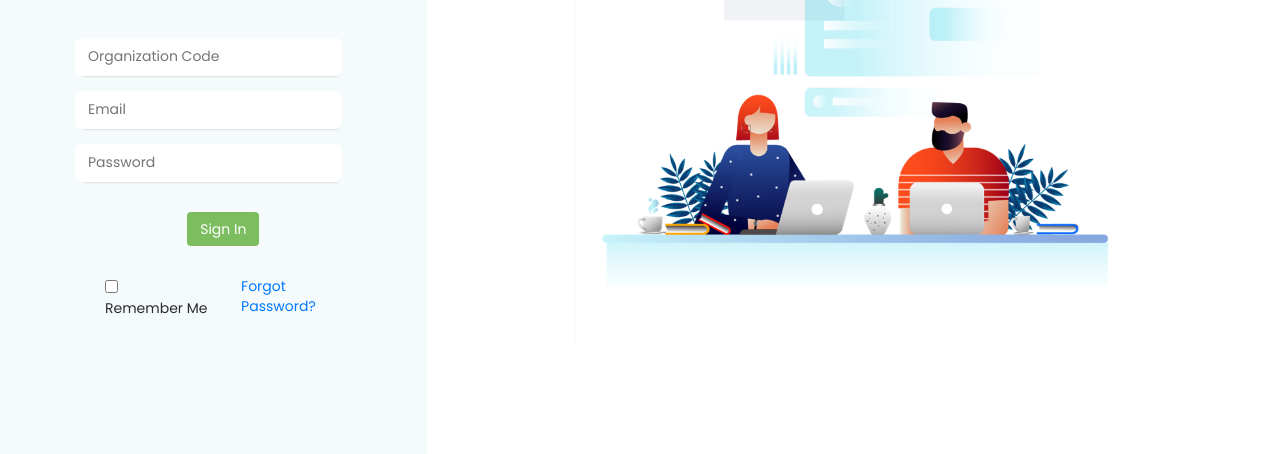
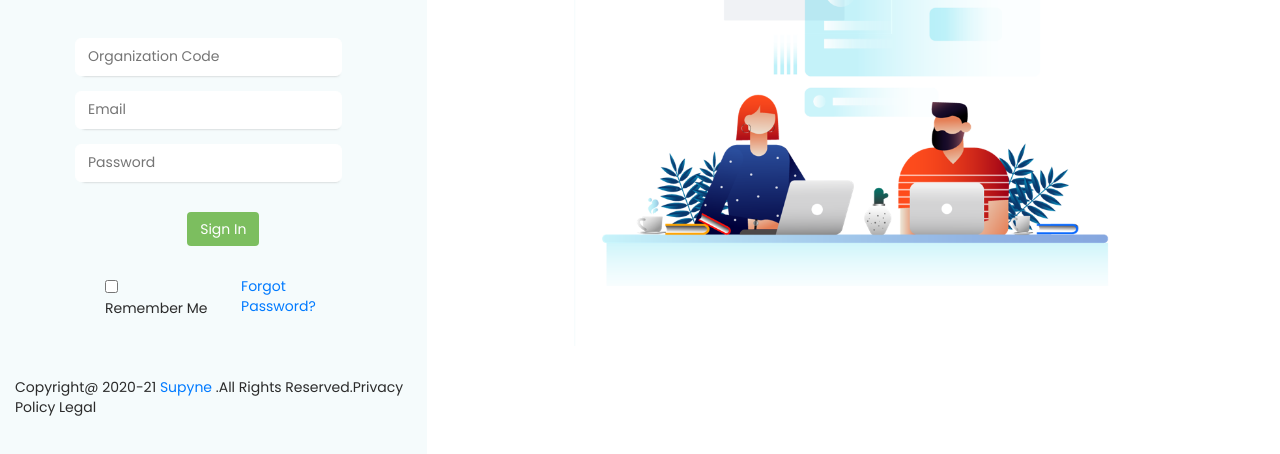
Before and after one commit to amruta7217/hrms_design, a plain HTML site: page login/login.html in a window 1280 px wide. Shown: the part 304-758 px from the top of the page. Drawn offline with Linux system fonts and the light colour scheme.

Commit message:
login UI done

```diff
--- a/login/login.css
+++ b/login/login.css
@@ -64,9 +64,9 @@
   color: #fff;
 }
 
-/* .footer_end {
+.footer_end {
   margin-top: calc(100% - 90%);
-} */
+}
 /* .footer_policy {
   margin-top: calc(100% - 90%);
   margin-bottom: calc(100vh - 10vh);
--- a/login/login.html
+++ b/login/login.html
@@ -86,13 +86,13 @@
             </div>
           </form>
         </div>
-        <!-- <div class="footer_end">
+        <div class="footer_end d-inline-flex">
           <div>
             Copyright@ 2020-21
             <span class="text-primary">Supyne</span>
-            .All Rights Reserved.
+            .All Rights Reserved.Privacy Policy Legal
           </div>
-        </div> -->
+        </div>
       </div>
       <div class="col-lg-8 col-md-6 col-sm-12">
         <div class="login_main_image_wrapper">
@@ -103,7 +103,6 @@
             class="login_image"
           />
         </div>
-        <!-- <div class="footer_policy">Privacy Policy Legal</div> -->
       </div>
     </div>
     <script src="../js/bootstrap.min.js"></script>
```
